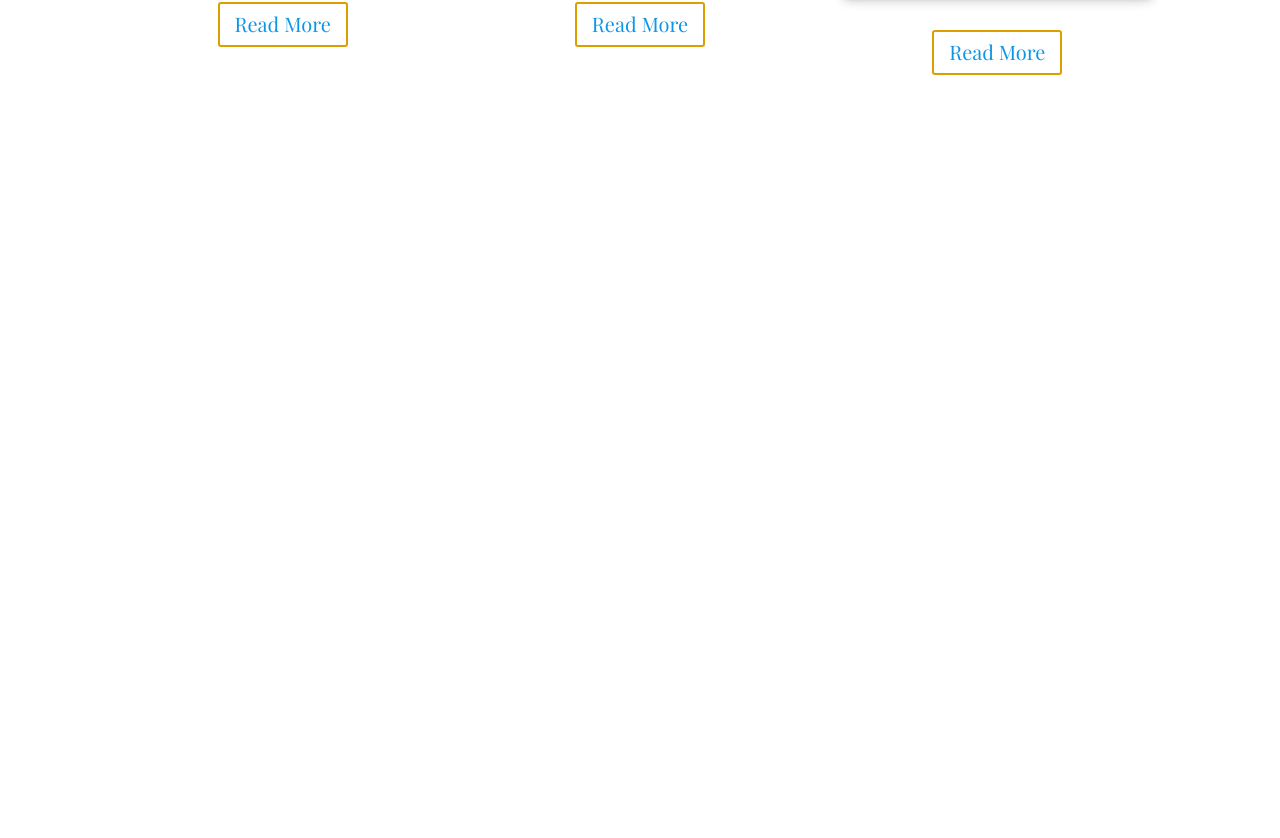
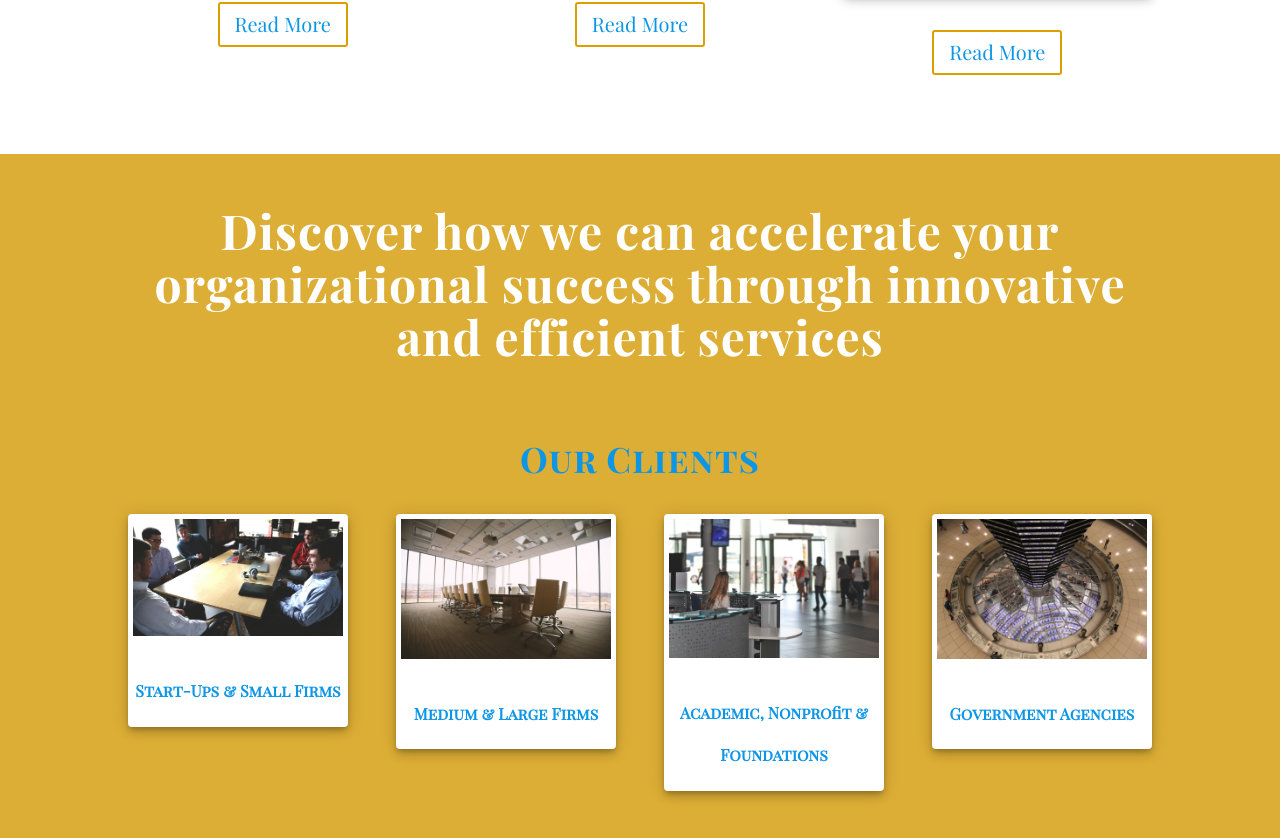
Before and after one commit to anwachuku15/officium, a React (Create React App) app: page / in a window 1280 px wide. Shown: the part 1597-2435 px from the top of the page. Before the commit the page ends 1751 px from the top, so only its background shows below. Built offline with nearby package versions, Linux system fonts and the light colour scheme.

Commit message:
added Clients component. TODO: component divider

```diff
--- a/src/pages/Home.js
+++ b/src/pages/Home.js
@@ -3,7 +3,7 @@ import React from "react";
 import "./Home.css";
 import Carousel from "../components/Carousel1";
 import Description from "../components/Description1";
-
+import Clients from "../components/Clients";
 const Home = () => {
   return (
     <div className="home" onScroll={(e) => console.log(e.target.scrollTop)}>
@@ -12,7 +12,7 @@ const Home = () => {
       {/* SERVICES COMPONENT */}
       <Description />
       {/* CLIENTS COMPONENT */}
-
+      <Clients />
       {/* COMPANY MISSION */}
 
       {/* TESTIMONIALS */}
```
